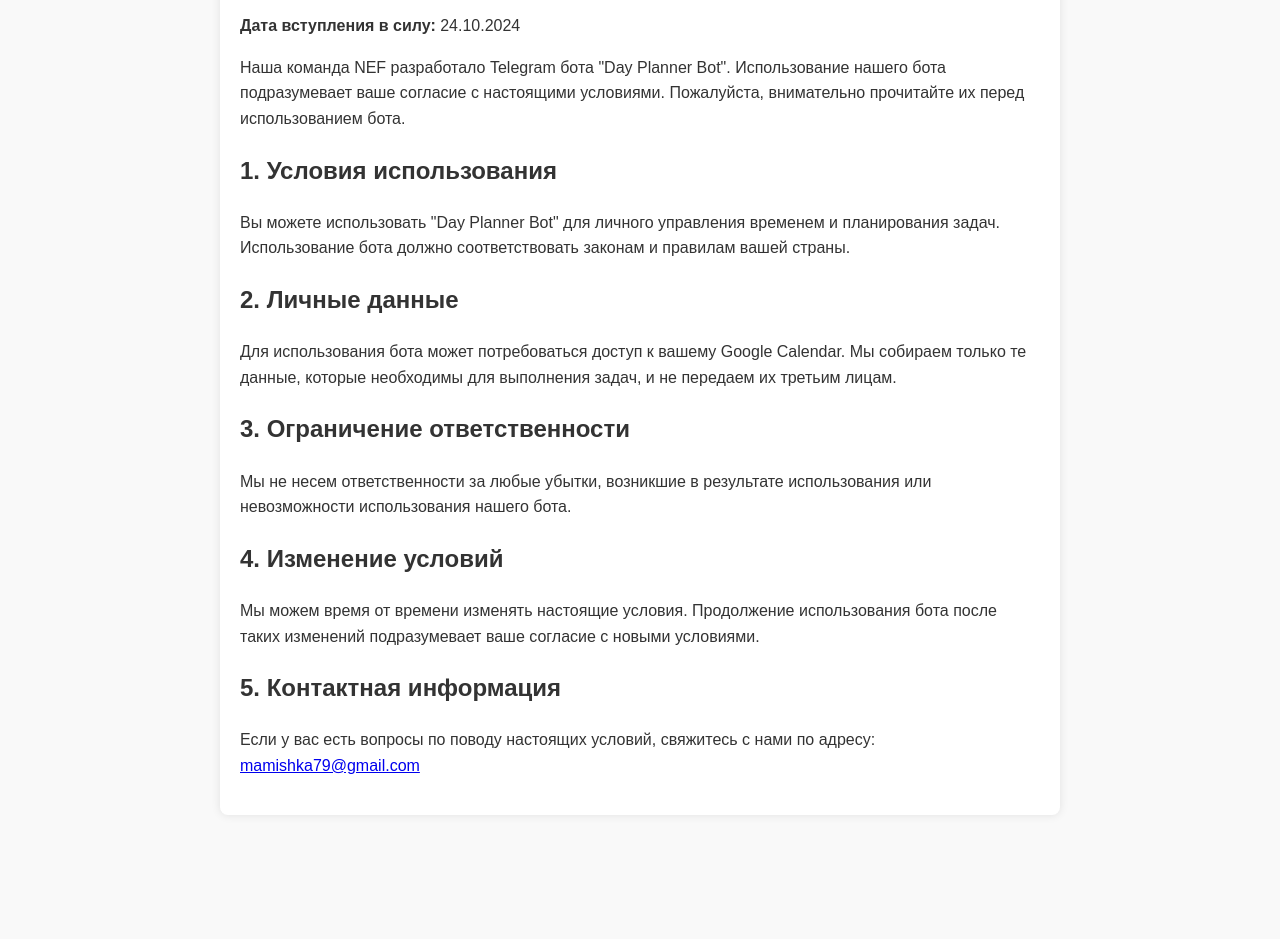
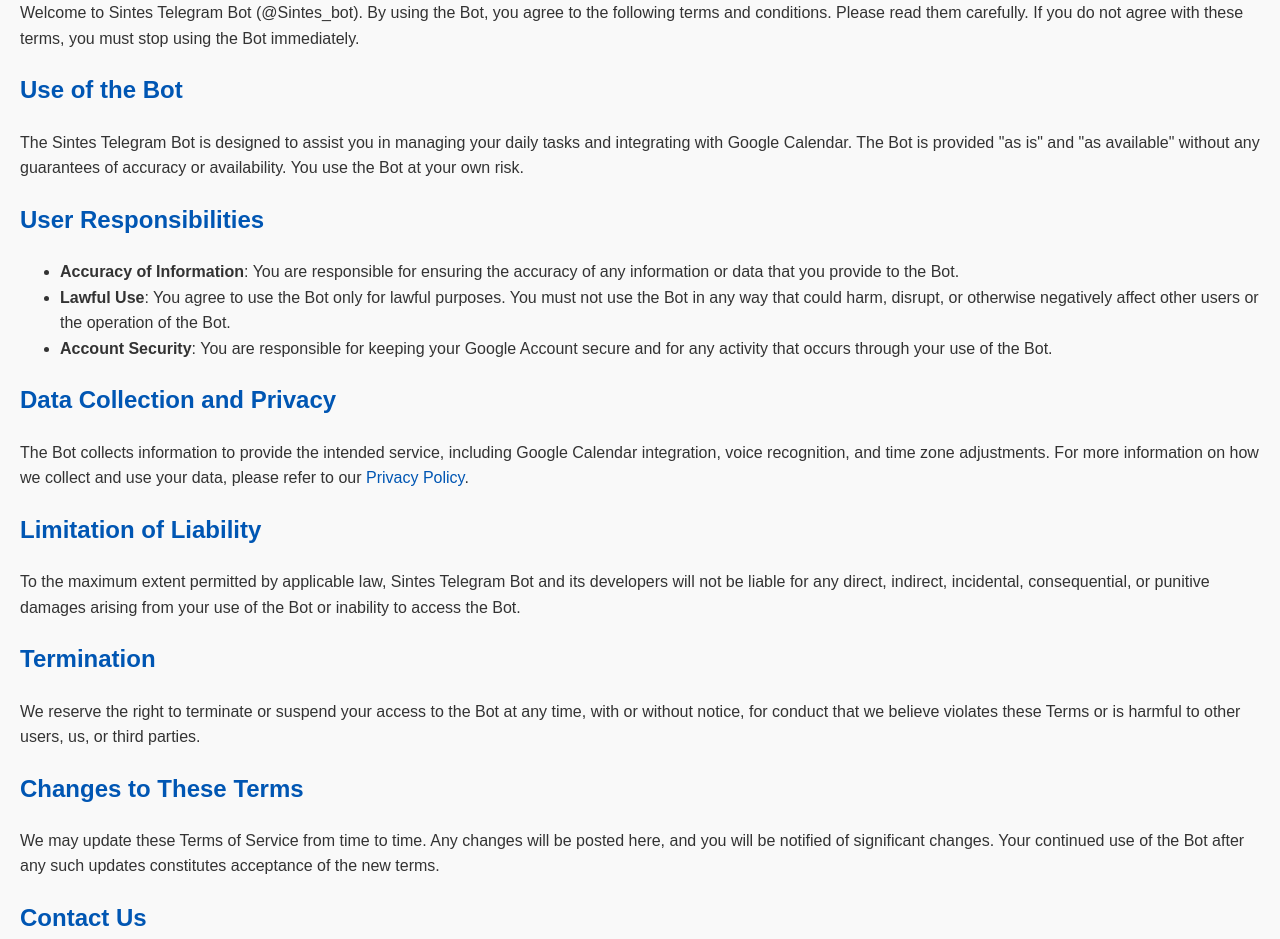
Before and after one commit to mamishka79/instruction-use, a plain HTML site: page index.html in a window 1280 px wide. Shown: the part 172-1111 px from the top of the page. Before the commit the page ends 1007 px from the top, so only its background shows below. Drawn offline with Linux system fonts and the light colour scheme.

Commit message:
Update index.html

```diff
--- a/index.html
+++ b/index.html
@@ -1,9 +1,9 @@
 <!DOCTYPE html>
-<html lang="ru">
+<html lang="en">
 <head>
     <meta charset="UTF-8">
     <meta name="viewport" content="width=device-width, initial-scale=1.0">
-    <title>Условия Использования</title>
+    <title>Terms of Service for Sintes Telegram Bot</title>
     <style>
         body {
             font-family: Arial, sans-serif;
@@ -13,34 +13,49 @@
             margin: 0;
             padding: 20px;
         }
-        .container {
-            max-width: 800px;
-            margin: 0 auto;
-            background: #fff;
-            padding: 20px;
-            border-radius: 8px;
-            box-shadow: 0 0 10px rgba(0, 0, 0, 0.1);
+        h1, h2 {
+            color: #0056b3;
         }
-        h1 {
-            text-align: center;
+        a {
+            color: #0056b3;
+            text-decoration: none;
+        }
+        a:hover {
+            text-decoration: underline;
         }
     </style>
 </head>
 <body>
-    <div class="container">
-        <h1>Условия Использования Telegram Бота "Day Planner Bot"</h1>
-        <p><strong>Дата вступления в силу:</strong> 24.10.2024</p>
-        <p>Наша команда NEF разработало Telegram бота "Day Planner Bot". Использование нашего бота подразумевает ваше согласие с настоящими условиями. Пожалуйста, внимательно прочитайте их перед использованием бота.</p>
-        <h2>1. Условия использования</h2>
-        <p>Вы можете использовать "Day Planner Bot" для личного управления временем и планирования задач. Использование бота должно соответствовать законам и правилам вашей страны.</p>
-        <h2>2. Личные данные</h2>
-        <p>Для использования бота может потребоваться доступ к вашему Google Calendar. Мы собираем только те данные, которые необходимы для выполнения задач, и не передаем их третьим лицам.</p>
-        <h2>3. Ограничение ответственности</h2>
-        <p>Мы не несем ответственности за любые убытки, возникшие в результате использования или невозможности использования нашего бота.</p>
-        <h2>4. Изменение условий</h2>
-        <p>Мы можем время от времени изменять настоящие условия. Продолжение использования бота после таких изменений подразумевает ваше согласие с новыми условиями.</p>
-        <h2>5. Контактная информация</h2>
-        <p>Если у вас есть вопросы по поводу настоящих условий, свяжитесь с нами по адресу: <a href="mailto:mamishka79@gmail.com">mamishka79@gmail.com</a></p>
-    </div>
+    <h1>Terms of Service for Sintes Telegram Bot</h1>
+
+    <h2>Introduction</h2>
+    <p>Welcome to Sintes Telegram Bot (@Sintes_bot). By using the Bot, you agree to the following terms and conditions. Please read them carefully. If you do not agree with these terms, you must stop using the Bot immediately.</p>
+
+    <h2>Use of the Bot</h2>
+    <p>The Sintes Telegram Bot is designed to assist you in managing your daily tasks and integrating with Google Calendar. The Bot is provided "as is" and "as available" without any guarantees of accuracy or availability. You use the Bot at your own risk.</p>
+
+    <h2>User Responsibilities</h2>
+    <ul>
+        <li><strong>Accuracy of Information</strong>: You are responsible for ensuring the accuracy of any information or data that you provide to the Bot.</li>
+        <li><strong>Lawful Use</strong>: You agree to use the Bot only for lawful purposes. You must not use the Bot in any way that could harm, disrupt, or otherwise negatively affect other users or the operation of the Bot.</li>
+        <li><strong>Account Security</strong>: You are responsible for keeping your Google Account secure and for any activity that occurs through your use of the Bot.</li>
+    </ul>
+
+    <h2>Data Collection and Privacy</h2>
+    <p>The Bot collects information to provide the intended service, including Google Calendar integration, voice recognition, and time zone adjustments. For more information on how we collect and use your data, please refer to our <a href="privacy_policy.html">Privacy Policy</a>.</p>
+
+    <h2>Limitation of Liability</h2>
+    <p>To the maximum extent permitted by applicable law, Sintes Telegram Bot and its developers will not be liable for any direct, indirect, incidental, consequential, or punitive damages arising from your use of the Bot or inability to access the Bot.</p>
+
+    <h2>Termination</h2>
+    <p>We reserve the right to terminate or suspend your access to the Bot at any time, with or without notice, for conduct that we believe violates these Terms or is harmful to other users, us, or third parties.</p>
+
+    <h2>Changes to These Terms</h2>
+    <p>We may update these Terms of Service from time to time. Any changes will be posted here, and you will be notified of significant changes. Your continued use of the Bot after any such updates constitutes acceptance of the new terms.</p>
+
+    <h2>Contact Us</h2>
+    <p>If you have any questions or concerns about these Terms of Service, please contact us at <a href="mailto:mamishka79@gmail.com">mamishka79@gmail.com</a>.</p>
+
+    <p><strong>Effective Date: October 21, 2024</strong></p>
 </body>
 </html>
```
